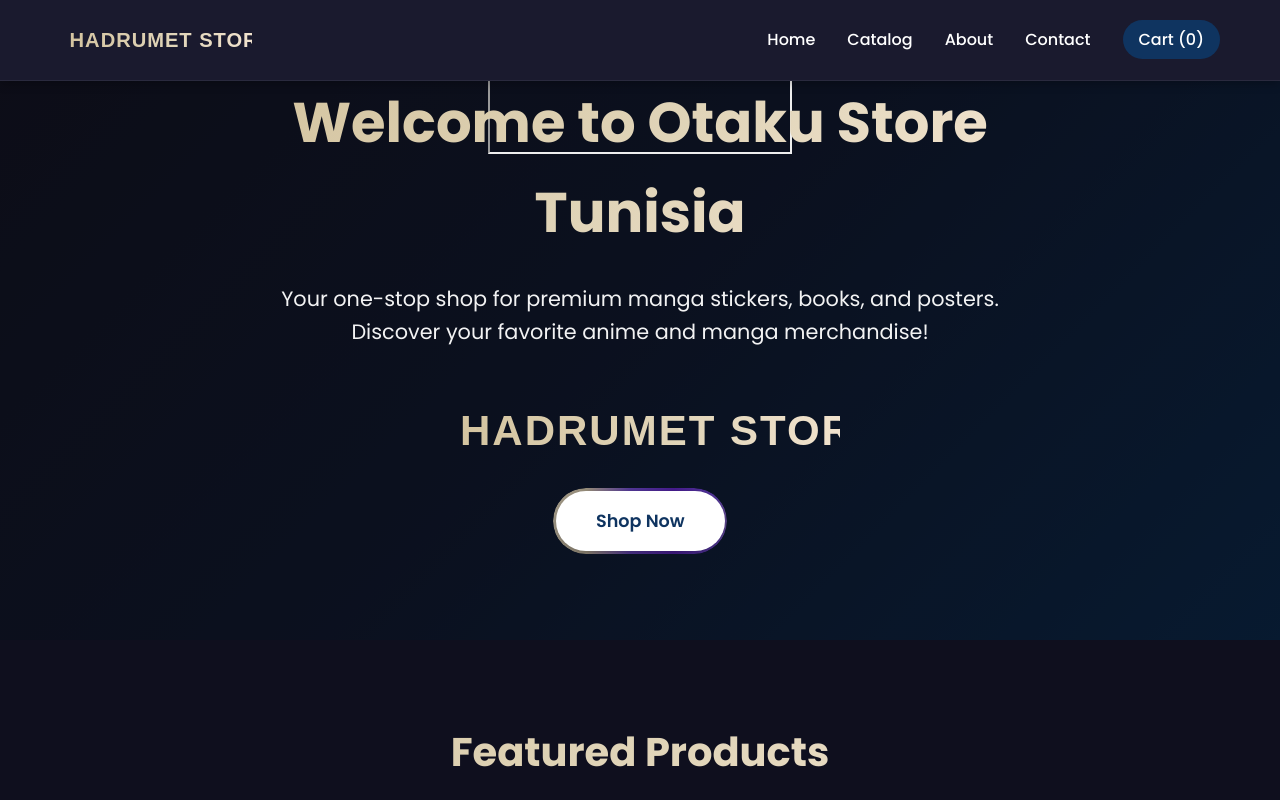
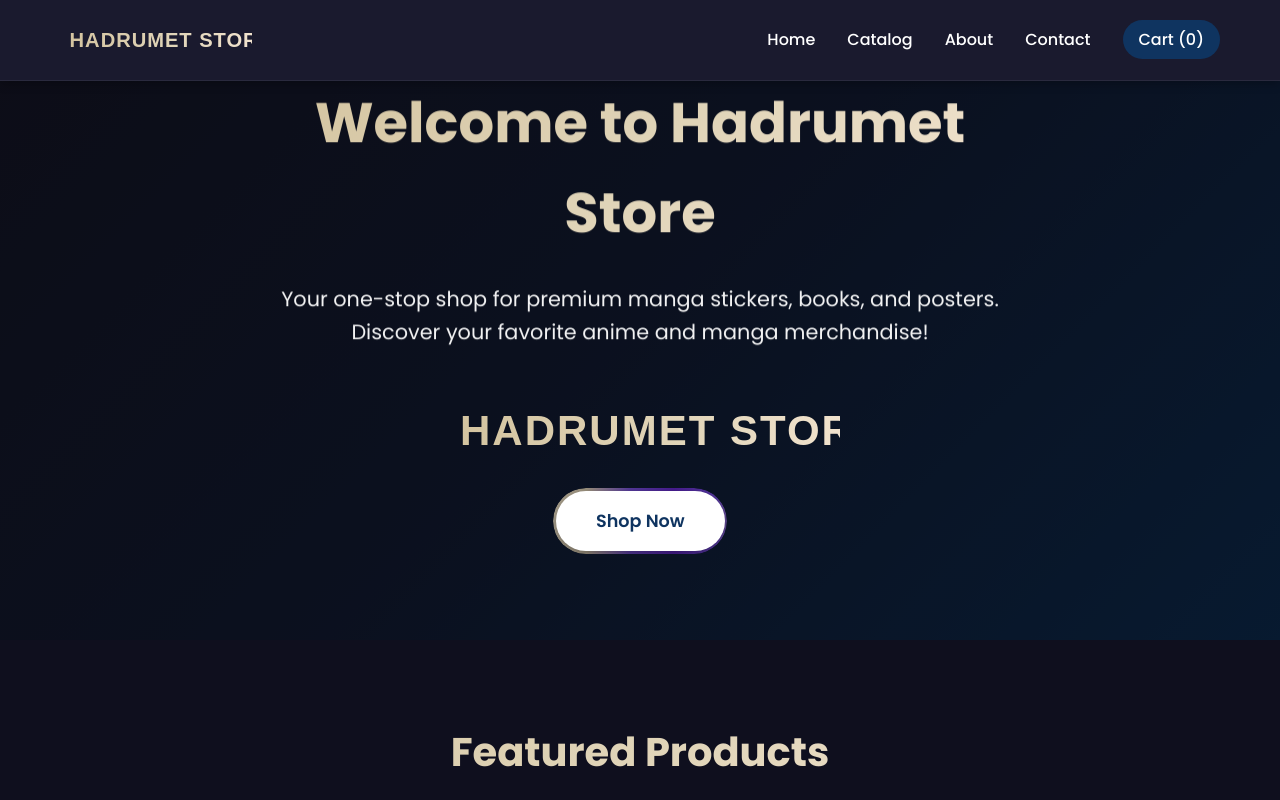
Before and after one commit to saidiiheb50-byte/otaku-store-tunisia, a Next.js app: page / in a window 1280 px wide. Shown: the top 800 px of the page. Built offline with nearby package versions, Linux system fonts and the light colour scheme.

Commit message:
Update project files and configurations

```diff
--- a/components/Hero.tsx
+++ b/components/Hero.tsx
@@ -14,16 +14,10 @@ export default function Hero() {
 
   return (
     <section id="home" className="hero">
-      <div className="hero-overlay">
-        <iframe
-          src="/hadru-2.pdf"
-          className="hero-pdf-background"
-          title="HADRUMET STORE Background"
-        />
-      </div>
+      <div className="hero-overlay"></div>
       <div className="container">
         <div className="hero-content">
-          <h1>Welcome to Otaku Store Tunisia</h1>
+          <h1>Welcome to Hadrumet Store</h1>
           <p>Your one-stop shop for premium manga stickers, books, and posters. Discover your favorite anime and manga merchandise!</p>
           <div className="hero-logo">
             <img
```
